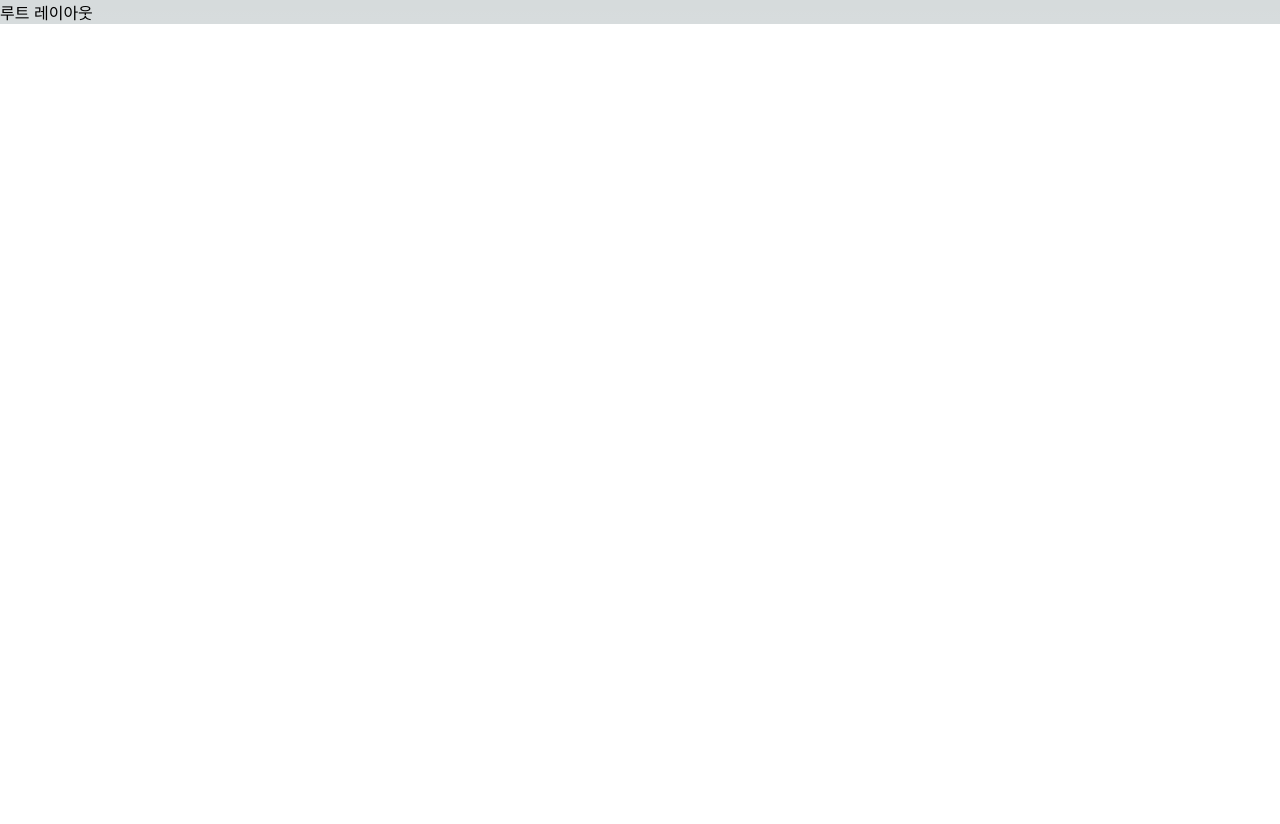
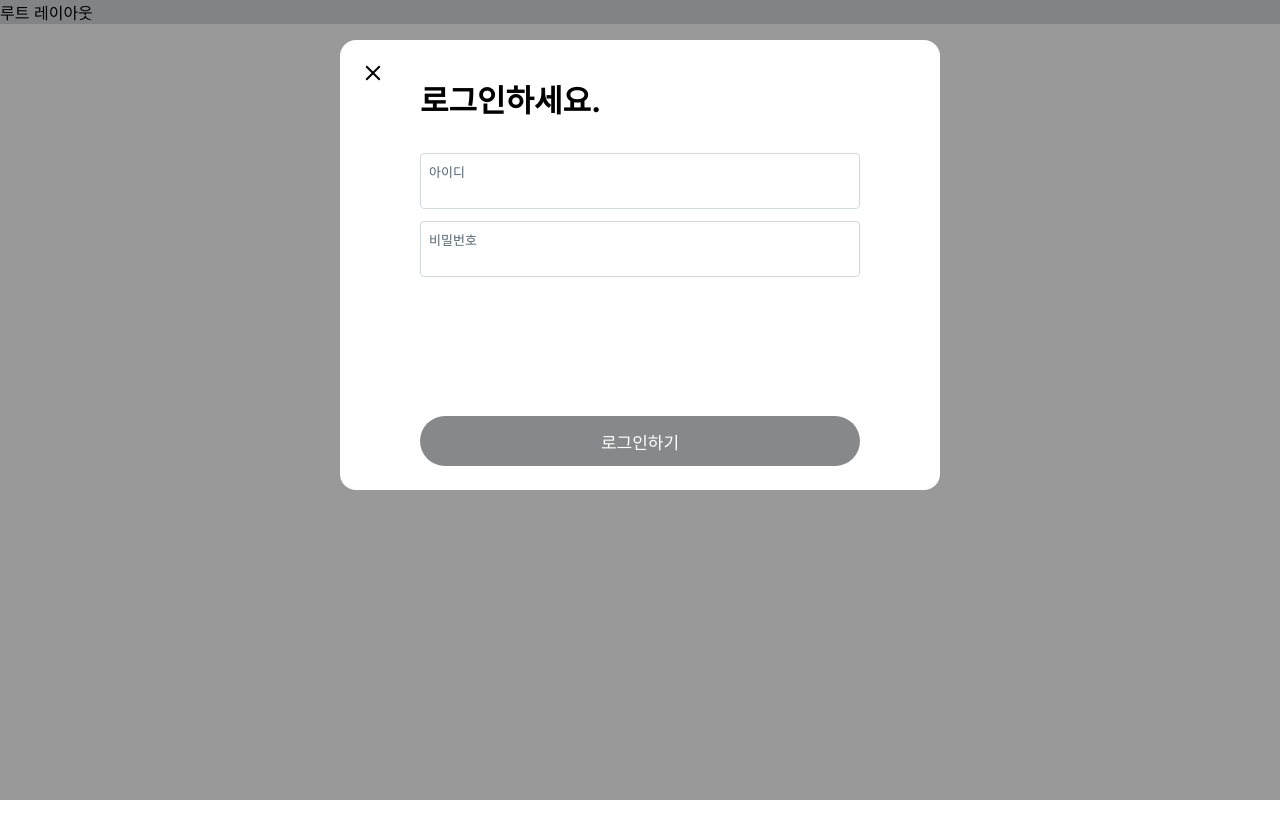
Before and after one commit to heyimcsy/z-com, a Next.js app: page /i/flow/login in a window 1280 px wide. Built offline with nearby package versions, Linux system fonts and the light colour scheme.

Commit message:
새로고침하고 난 후 보여줄 로그인 페이지

```diff
--- /dev/null
+++ b/src/app/(beforeLogin)/i/flow/login/login.module.css
@@ -0,0 +1,111 @@
+.modalBackground {
+    width: 100vw;
+    height: 100%;
+    display: flex;
+    justify-content: center;
+    position: absolute;
+    background-color: rgba(0, 0, 0, 0.4);
+    top: 0;
+    left: 0;
+    right: 0;
+    bottom: 0;
+}
+
+.modal {
+    background: #ffffff;
+    position: relative;
+    top: 5%;
+    max-width: 80vw;
+    min-width: 600px;
+    border-radius: 16px;
+    display: flex;
+    flex-direction: column;
+    height: 450px;
+}
+
+.modalHeader {
+    padding: 36px 80px 20px;
+    font-size: 31px;
+    font-weight: bold;
+}
+
+.modal form {
+    display: flex;
+    flex-direction: column;
+    flex: 1;
+}
+
+.modalBody {
+    flex: 1;
+    padding: 0 80px;
+}
+
+.inputDiv {
+    display: flex;
+    flex-direction: column;
+    height: 56px;
+    position: relative;
+    margin: 12px 0;
+}
+.inputLabel {
+    width: 100%;
+    display: inline-block;
+    position: absolute;
+    top: 0;
+    border: 1px solid rgb(207, 217, 222);
+    border-radius: 4px;
+    font-size: 13px;
+    height: 56px;
+    padding: 8px 8px 0;
+    color: rgb(83, 100, 113);
+}
+.inputLabel:focus-within {
+    color: red;
+}
+.input {
+    width: 100%;
+    border: none;
+    font-size: 17px;
+    margin-top: 16px;
+    padding: 12px 8px 8px;
+    outline: none;
+}
+
+.modalFooter {
+    padding: 24px 80px;
+}
+
+.actionButton {
+    width: 100%;
+    height: 50px;
+    border-radius: 25px;
+    background-color: rgb(15, 20, 25);
+    color: white;
+    font-size: 17px;
+    cursor: pointer;
+    border: none;
+}
+.actionButton:disabled {
+    opacity: 0.5;
+}
+.actionButton:hover {
+    background-color: rgb(39,44,48);
+}
+
+.closeButton {
+    width: 34px;
+    height: 34px;
+    border-radius: 17px;
+    border: none;
+    cursor: pointer;
+    background-color: #fff;
+    position: absolute;
+    left: 16px;
+    top: 16px;
+    display: flex;
+    align-items: center;
+    justify-content: center;
+}
+.closeButton:hover {
+    background-color: rgba(15,20,25, 0.1);
+}
--- a/src/app/(beforeLogin)/i/flow/login/page.tsx
+++ b/src/app/(beforeLogin)/i/flow/login/page.tsx
@@ -1,10 +1,55 @@
-import Image from 'next/image'
-import styles from './page.module.css'
+"use client";
 
-export default function Home() {
+import style from '@/app/(beforeLogin)/@modal/(.)i/flow/login/login.module.css';
+import {useState} from "react";
+
+export default function LoginModal() {
+    const [id, setId] = useState();
+    const [password, setPassword] = useState();
+    const [message, setMessage] = useState();
+    const onSubmit = () => {};
+    const onClickClose = () => {};
+
+    const onChangeId = () => {};
+
+    const onChangePassword = () => {};
+
     return (
-<div>
+        <div className={style.modalBackground}>
+            <div className={style.modal}>
+                <div className={style.modalHeader}>
+                    <button className={style.closeButton} onClick={onClickClose}>
+                        <svg width={24} viewBox="0 0 24 24" aria-hidden="true"
+                             className="r-18jsvk2 r-4qtqp9 r-yyyyoo r-z80fyv r-dnmrzs r-bnwqim r-1plcrui r-lrvibr r-19wmn03">
+                            <g>
+                                <path
+                                    d="M10.59 12L4.54 5.96l1.42-1.42L12 10.59l6.04-6.05 1.42 1.42L13.41 12l6.05 6.04-1.42 1.42L12 13.41l-6.04 6.05-1.42-1.42L10.59 12z"></path>
+                            </g>
+                        </svg>
+                    </button>
+                    <div>로그인하세요.</div>
+                </div>
+                <form onSubmit={onSubmit}>
+                    <div className={style.modalBody}>
+                        <div className={style.inputDiv}>
+                            <label className={style.inputLabel} htmlFor="id">아이디</label>
+                            <input id="id" className={style.input} value={id} onChange={onChangeId} type="text" placeholder=""/>
+                        </div>
+                        <div className={style.inputDiv}>
+                            <label className={style.inputLabel} htmlFor="password">비밀번호</label>
+                            <input id="password" className={style.input} value={password} onChange={onChangePassword} type="password" placeholder=""/>
+                        </div>
+                    </div>
+                    <div className={style.message}>{message}</div>
+                    <div className={style.modalFooter}>
+                        <button className={style.actionButton} disabled={!id && !password}>로그인하기</button>
+                    </div>
+                </form>
+            </div>
+        </div>
+    );
+}
 
-</div>
-    )
-}
+
+// 서버 컴포넌트 next.js 서버에서 돈다. 비동기로 컴포넌트를 돌릴수도 있다 서버컴포넌트는 데이터를 다룰 때 좋다.
+// 클라이언트 컴포넌트
```
